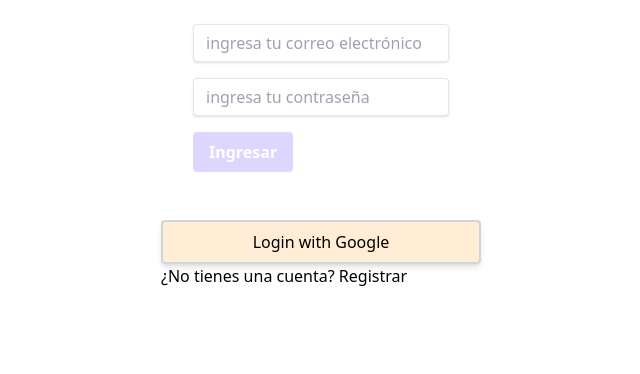
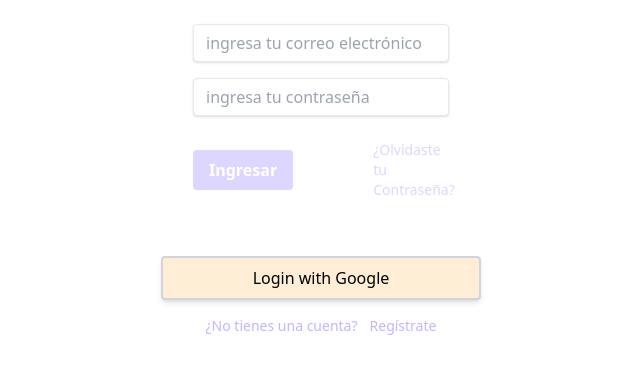
Before and after one commit to ceciPino/SN-React, a React (Create React App) app: page /login in a window 1280 px wide. Shown: the top 374 px of the page, without its empty margins (319-959 px from the left). Built offline with nearby package versions, Linux system fonts and the light colour scheme; no server answers.

Commit message:
flujos register login + mensajes de error listos

```diff
--- a/src/components/Home.jsx
+++ b/src/components/Home.jsx
@@ -14,10 +14,12 @@ export function Home() {
     if (loading) return <h1> loading </h1>;
 
 
-    return <div>
-        <h1> Hola {user.displayName || user.email}! </h1>
+    return <div className="w-full max-w-xs m-auto text-violet-400">
+        <div className="bg-white rounded shadow-md px-8 pt-6 pb-8 mb-4">
+        <h1 className="text-xl mb-4"> Hola {user.displayName || user.email}! </h1>
+        </div>
 
-        <button onClick={handleLogout}> Log Out </button>
+        <button onClick={handleLogout} className="bg-violet-200 hover:bg-violet-400 rounded py-2 px-4 text-gray-700"> Log Out </button>
     </div>;
 }
 
--- a/src/components/Login.jsx
+++ b/src/components/Login.jsx
@@ -8,7 +8,7 @@ export function Login() {
         password: "",
     });
 
-    const { login, logInWithGoogle } = useAuth()
+    const { login, logInWithGoogle, resetPassword } = useAuth()
     const navigate = useNavigate()
     const [error, setError] = useState();
 
@@ -43,6 +43,18 @@ export function Login() {
         }
     };
 
+    const handleResetPassword = async () => {
+         if (!user.email) return setError("Ingresa tu correo electrónico");
+         try {
+             await resetPassword(user.email);
+             setError("te hemos enviado un correo para recuperar tu contraseña ;)");
+
+         } catch (error) {
+             setError(error.message);
+
+         }
+    }
+
     return (
         <div className="w-full max-w-xs m-auto">
             {error && <p>{error}</p>}
@@ -71,11 +83,22 @@ export function Login() {
                         </input>
                     </div>
 
+                    <div className="flex items-center justify-between">
                     <button
                         className="bg-violet-200 hover:bg-indigo-300 text-white font-bold py-2 px-4 rounded
                         focus:outline-none focus:shadow-outline"
                         type="submit"> Ingresar
                     </button>
+
+                    <a
+                        href="#!"
+                        className="inline-block align-center py-2 px-20 text-justify text-sm text-violet-200 hover:text-violet-500"
+                        onClick={handleResetPassword}
+                        >¿Olvidaste tu Contraseña?
+                    </a>
+
+                    </div>
+
                 </form>
 
                 <button
@@ -84,7 +107,10 @@ export function Login() {
                     rounded border-2 border-gray-300 py-2 px-4 w-full"> Login with Google
                 </button>
 
-                <p> ¿No tienes una cuenta? <Link to="/register"> Registrar </Link></p>
+                <p
+                    className="text-violet-300 my-4 text-sm flex justify-center px-6"> ¿No tienes una cuenta?
+                    <Link to="/register" className="pl-3"> Regístrate </Link>
+                </p>
             </Fragment>
         </div>
 
--- a/src/components/Register.jsx
+++ b/src/components/Register.jsx
@@ -1,6 +1,6 @@
 import { Fragment, useState } from "react";
 import { useAuth } from "../context/authContext";
-import { useNavigate } from "react-router-dom";
+import { Link, useNavigate } from "react-router-dom";
 
 export function Register() {
     const [user, setUser] = useState({
@@ -81,6 +81,11 @@ export function Register() {
                         focus:shadow-outline"
                         type="submit"> Registrarse
                     </button>
+
+                    <p
+                    className="text-violet-300 my-4 text-sm flex justify-center px-6"> ¿Ya tienes una cuenta?
+                    <Link to="/login" className="pl-3"> Inicia Sesión </Link>
+                </p>
                 </form>
             </Fragment>
         </div>
--- a/src/context/authContext.js
+++ b/src/context/authContext.js
@@ -1,5 +1,13 @@
 import { createContext, useContext, useEffect, useState } from "react";
-import { createUserWithEmailAndPassword, signInWithEmailAndPassword, onAuthStateChanged, signOut,GoogleAuthProvider, signInWithPopup} from "firebase/auth";
+import {
+    createUserWithEmailAndPassword,
+    signInWithEmailAndPassword,
+    onAuthStateChanged,
+    signOut,
+    GoogleAuthProvider,
+    signInWithPopup,
+    sendPasswordResetEmail
+} from "firebase/auth";
 import { auth } from "../firebase-config";
 
 export const authContext = createContext();
@@ -16,27 +24,28 @@ export function AuthProvider({ children }) {
     const signup = (email, password) =>
         createUserWithEmailAndPassword(auth, email, password);
 
-     const login =  (email, password ) =>
+    const login = (email, password) =>
         signInWithEmailAndPassword(auth, email, password);
 
-     const logout =() => signOut(auth);
+    const logout = () => signOut(auth);
 
     const logInWithGoogle = () => {
         const googleProvider = new GoogleAuthProvider()
         return signInWithPopup(auth, googleProvider)
+    }
 
-     }
+    const resetPassword = (email) => sendPasswordResetEmail(auth, email);
 
     useEffect(() => {
         const unsuscribe = onAuthStateChanged(auth, currentUser => {
             setUser(currentUser);
             setLoading(false)
         });
-         return () =>unsuscribe();
+        return () => unsuscribe();
     }, [])
 
     return (
-        <authContext.Provider value={{ signup, login, user, logout, logInWithGoogle }}>
+        <authContext.Provider value={{ signup, login, user, logout, logInWithGoogle, resetPassword }}>
             {children}
 
         </authContext.Provider>
```
Lines whose indentation alone changed are shown as unchanged.
